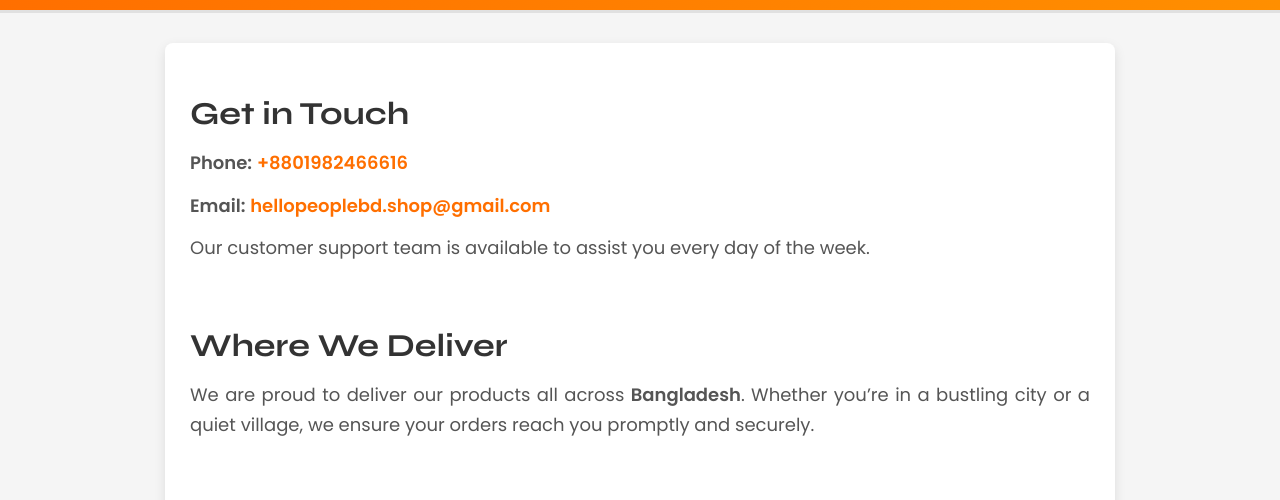
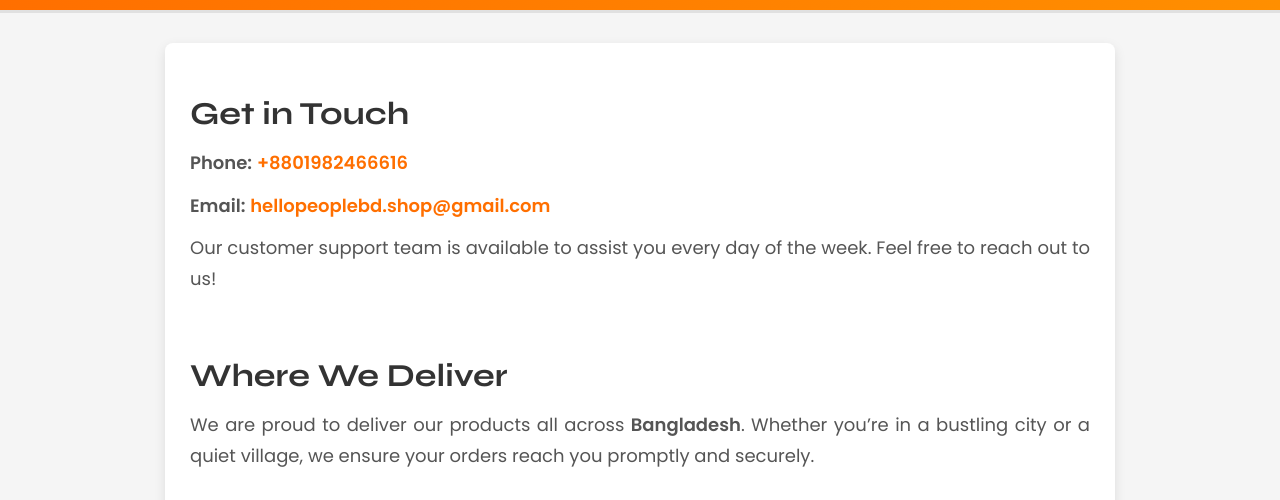
Before and after one commit to hellopeoplebd/contact-us, a plain HTML site: page index.html in a window 1280 px wide. Shown: the part 235-735 px from the top of the page. Drawn offline with Linux system fonts and the light colour scheme.

Commit message:
Update index.html

```diff
--- a/index.html
+++ b/index.html
@@ -12,7 +12,7 @@
 <header class="header">
     <div class="logo-container">
         <a href="https://hellopeoplebd-x27gal.store.link/" target="_blank">
-            <img src="https://i.ibb.co.com/G93szC7/BIG-LOGOArtboard-2-copy-4-4x.png" alt="Hello People BD Logo" class="logo">
+            <img src="https://i.ibb.co/G93szC7/BIG-LOGOArtboard-2-copy-4-4x.png" alt="Hello People BD Logo" class="logo">
         </a>
     </div>
     <div class="header-text">
@@ -21,14 +21,15 @@
     </div>
 </header>
 
-
 <div class="container">
     <!-- Contact Information -->
     <section class="contact-info">
         <h2>Get in Touch</h2>
-        <p><strong>Phone:</strong> <a href="tel:+8801982466616">+8801982466616</a></p>
-        <p><strong>Email:</strong> <a href="mailto:hellopeoplebd.shop@gmail.com">hellopeoplebd.shop@gmail.com</a></p>
-        <p>Our customer support team is available to assist you every day of the week.</p>
+        <div class="contact-details">
+            <p><strong>Phone:</strong> <a href="tel:+8801982466616" class="contact-link">+8801982466616</a></p>
+            <p><strong>Email:</strong> <a href="mailto:hellopeoplebd.shop@gmail.com" class="contact-link">hellopeoplebd.shop@gmail.com</a></p>
+            <p>Our customer support team is available to assist you every day of the week. Feel free to reach out to us!</p>
+        </div>
     </section>
 
     <!-- Delivery Coverage Area -->
```
Lines whose indentation alone changed are shown as unchanged.
